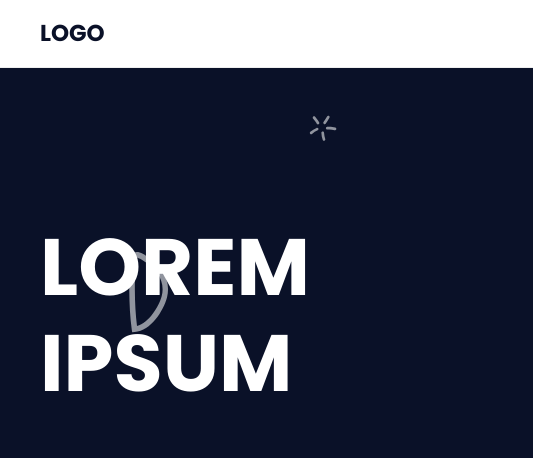
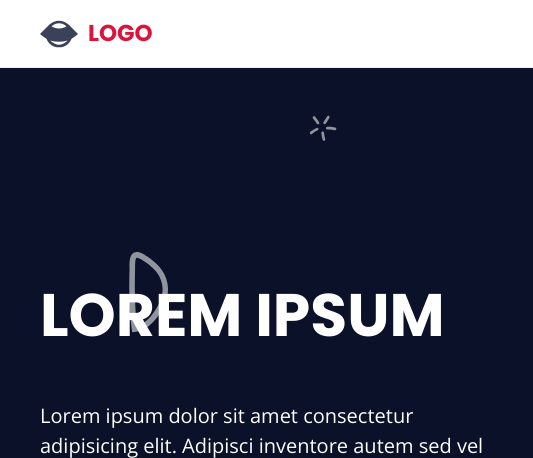
Before and after one commit to MiguelRemedios/simple-landing-page, a plain HTML site: page index.html in a window 1280 px wide. Shown: the top 458 px of the page, 0-533 px from the left. Drawn offline with nearby package versions, Linux system fonts and the light colour scheme.

Commit message:
nav logo update

```diff
--- a/assets/css/classes.css
+++ b/assets/css/classes.css
@@ -7,6 +7,7 @@
 
 .white-bg {
   background: var(--white-color);
+  color: var(--primary-color);
 }
 
 .main-content {
--- a/assets/css/elements.css
+++ b/assets/css/elements.css
@@ -29,7 +29,10 @@ h1 {
 }
 
 h2 {
-  font-size: 5.5rem;
+  font-size: 6rem;
+  margin-bottom: 5rem;
+  text-transform: uppercase;
+  line-height: 1.2;
 }
 
 h3 {
--- a/assets/css/menu.css
+++ b/assets/css/menu.css
@@ -53,3 +53,18 @@
   width: 50%;
   left: 25%;
 }
+
+.menu .main-logo-wrapper {
+  display: flex;
+  align-items: center;
+}
+
+.menu div svg {
+  width: 3.8rem;
+  height: 3.8rem;
+}
+
+.menu h1 {
+  color: crimson;
+  margin-left: 1rem;
+}
--- a/assets/css/styles.css
+++ b/assets/css/styles.css
@@ -15,13 +15,6 @@
   justify-content: center;
 }
 
-.intro-text-content h2 {
-  font-size: 8rem;
-  margin-bottom: 5rem;
-  text-transform: uppercase;
-  line-height: 1.2;
-}
-
 .intro-img img {
   max-width: 100%;
   height: auto;
--- a/index.html
+++ b/index.html
@@ -13,9 +13,28 @@
   <body class="main-bg">
     <aside class="menu white-bg">
       <div class="main-content menu-content">
-        <h1>
-          <a class="logo" href="#">Logo</a>
-        </h1>
+        <div class="main-logo-wrapper">
+          <svg
+            id="logo-84"
+            width="40"
+            height="28"
+            viewBox="0 0 40 28"
+            fill="none"
+            xmlns="http://www.w3.org/2000/svg"
+          >
+            <path
+              class="ccustom"
+              fill-rule="evenodd"
+              clip-rule="evenodd"
+              d="M9.98578 4.11462L0 14C1.99734 15.9773 4.27899 17.6437 6.76664 18.9474C7.45424 20.753 8.53203 22.4463 10 23.8995C15.5229 29.3668 24.4772 29.3668 30 23.8995C31.468 22.4463 32.5458 20.753 33.2334 18.9473C35.721 17.6437 38.0027 15.9773 40 14L30.0223 4.12266C30.0149 4.11527 30.0075 4.10788 30 4.1005C24.4772 -1.36683 15.5229 -1.36683 10 4.1005C9.99527 4.10521 9.99052 4.10991 9.98578 4.11462ZM29.0445 20.7309C26.1345 21.7031 23.0797 22.201 20 22.201C16.9203 22.201 13.8656 21.7031 10.9556 20.7309C11.2709 21.145 11.619 21.5424 12 21.9196C16.4183 26.2935 23.5817 26.2935 28 21.9196C28.381 21.5424 28.7292 21.145 29.0445 20.7309ZM12.2051 5.8824C12.9554 6.37311 13.7532 6.79302 14.588 7.13536C16.3038 7.83892 18.1428 8.20104 20 8.20104C21.8572 8.20104 23.6962 7.83892 25.412 7.13536C26.2468 6.79302 27.0446 6.3731 27.795 5.88238C23.4318 1.77253 16.5682 1.77254 12.2051 5.8824Z"
+              fill="#3B4158"
+            ></path>
+          </svg>
+          <h1>
+            <a class="logo" href="#">Logo</a>
+          </h1>
+        </div>
+
         <nav>
           <ul>
             <li><a href="#">Home</a></li>
@@ -47,6 +66,8 @@
         </div>
       </div>
     </section>
-    <section class="white-bg section"></section>
+    <section class="white-bg section">
+      <div><h1>Lorem Ipsum Dolor</h1></div>
+    </section>
   </body>
 </html>
```
